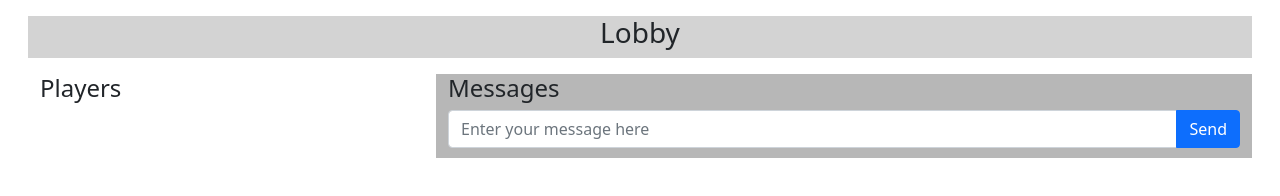
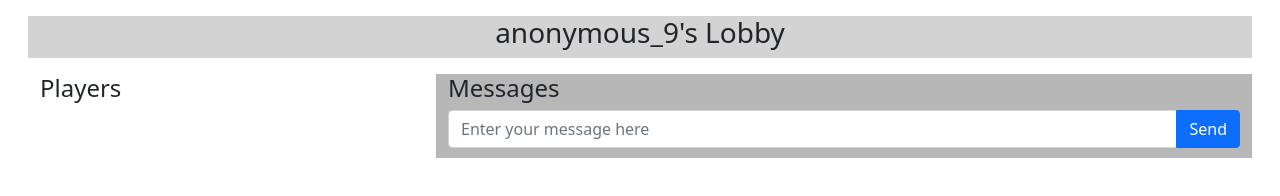
Before and after one commit to ameliamk/reversi-amk, a website: page public/lobby.html in a window 1280 px wide. Drawn offline with nearby package versions, Linux system fonts and the light colour scheme; no server answers.

Commit message:
Update lobby title code

```diff
--- a/public/assets/js/main.js
+++ b/public/assets/js/main.js
@@ -15,7 +15,7 @@ function getIRIParameterValue(requestedKey) {
 
 let username = decodeURI(getIRIParameterValue("username"));
 
-if (typeof username == "undefined" || username === null || username === "null") {
+if (typeof username == "undefined" || username === null || username === "null" || username == "") {
   username = "anonymous_" + Math.floor(Math.random() * 1000);
 }
 
@@ -162,6 +162,8 @@ $(() => {
   console.log("**** Client log message, sending 'join_room' command: " + JSON.stringify(request));
   socket.emit("join_room", request);
 
+  $("#lobbyTitle").html(username + "'s Lobby");
+
   $("#chatMessage").keypress(function (e) {
     let key = e.which;
     if (key == 13) {
--- a/public/lobby.html
+++ b/public/lobby.html
@@ -39,7 +39,7 @@
     <div class="container-fluid">
       <div class="row m-3 header_row">
         <div class="col text-center">
-          <h3>Lobby</h3>
+          <h3 id="lobbyTitle">Lobby</h3>
         </div>
       </div>
       <div class="row m-3">
```
